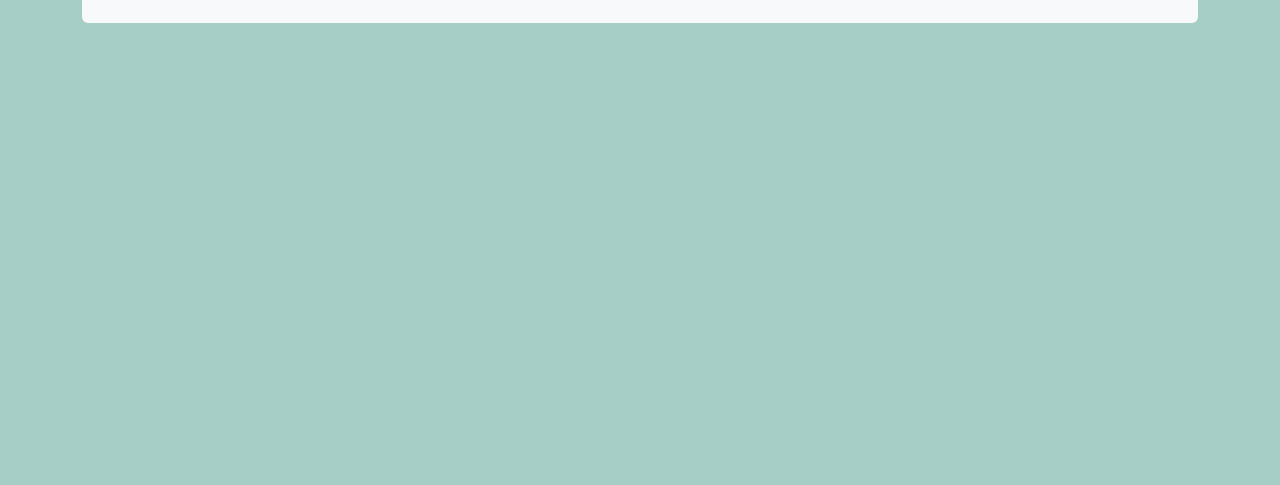
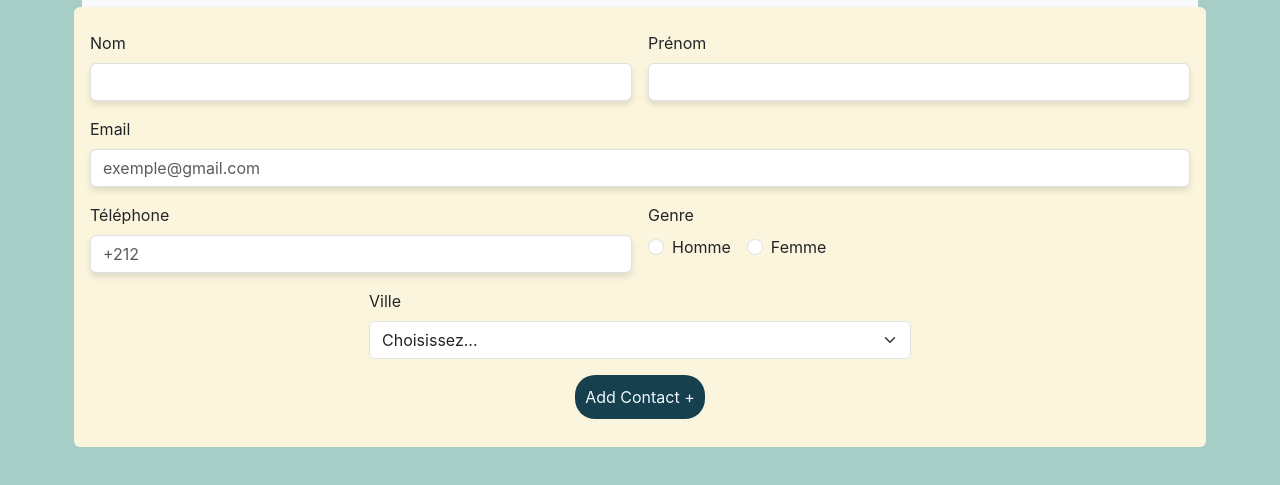
Before and after one commit to wee7zzy/Site-voyage, a plain HTML site: page index.html in a window 1280 px wide. Shown: the part 157-642 px from the top of the page. Drawn offline with nearby package versions, Linux system fonts and the light colour scheme.

Commit message:
creation de la partie formulaire

```diff
--- a/index.html
+++ b/index.html
@@ -22,7 +22,61 @@
                 </div>
             </header>
 
+            <!-- Formulaire -->
+            <form class="row g-3  p-2 rounded">
+                <div class="col-md-6">
+                    <label for="inputNom" class="form-label">Nom</label>
+                    <input type="text" class="form-control" id="inputNom" required>
+                </div>
+                <div class="col-md-6">
+                    <label for="inputPrenom" class="form-label">Prénom</label>
+                    <input type="text" class="form-control" id="inputPrenom" required>
+                </div>
+                <div class="col-md-12">
+                    <label for="inputEmail" class="form-label">Email</label>
+                    <input type="email" class="form-control" id="inputEmail" placeholder="exemple@gmail.com" required>
+                </div>
+                <div class="col-md-6">
+                    <label for="inputTelephone" class="form-label">Téléphone</label>
+                    <input type="phonenumber" class="form-control" id="inputTelephone" pattern="^\+212\s?[5-7][0-9]{1}\d{7}$" placeholder="+212" title="Entrez un numéro valide au format +212 6XXXXXXXX" required>
 
+
+
+                </div>
+
+                <div class="col-md-6">
+                    <label class="form-label">Genre</label>
+                    <div class="d-flex align-items-center">
+                        <div class="form-check me-3">
+                            <input class="form-check-input" type="radio" name="gender" id="male" value="male" required>
+                            <label class="form-check-label " for="male">Homme</label>
+                        </div>
+                        <div class="form-check">
+                            <input class="form-check-input" type="radio" name="gender" id="female" value="female" required>
+                            <label class="form-check-label" for="female">Femme</label>
+                        </div>
+                    </div>
+                </div>
+
+                <div class="col-md-6">
+                    <label for="inputVille" class="form-label">Ville</label>
+                    <select id="inputVille" class="form-select">
+                        <option selected>Choisissez...</option>
+                        <option>Casablanca</option>
+                        <option>Rabat</option>
+                        <option>Beni Mellal</option>
+                        <option>Kénitra</option>
+                        <option>Agadir</option>
+                        <option>Asilah</option>
+                    </select>
+                </div>
+                <div class="col-12 text-center">
+                    <button type="submit" id="btn2" class="btn btn-primary">
+                        <span class="d-none d-md-inline">Add Contact +</span>
+                        <span class="d-md-none">+</span>
+                    </button>
+                </div>
+            </form>
         </div>
 
     </div>
```
